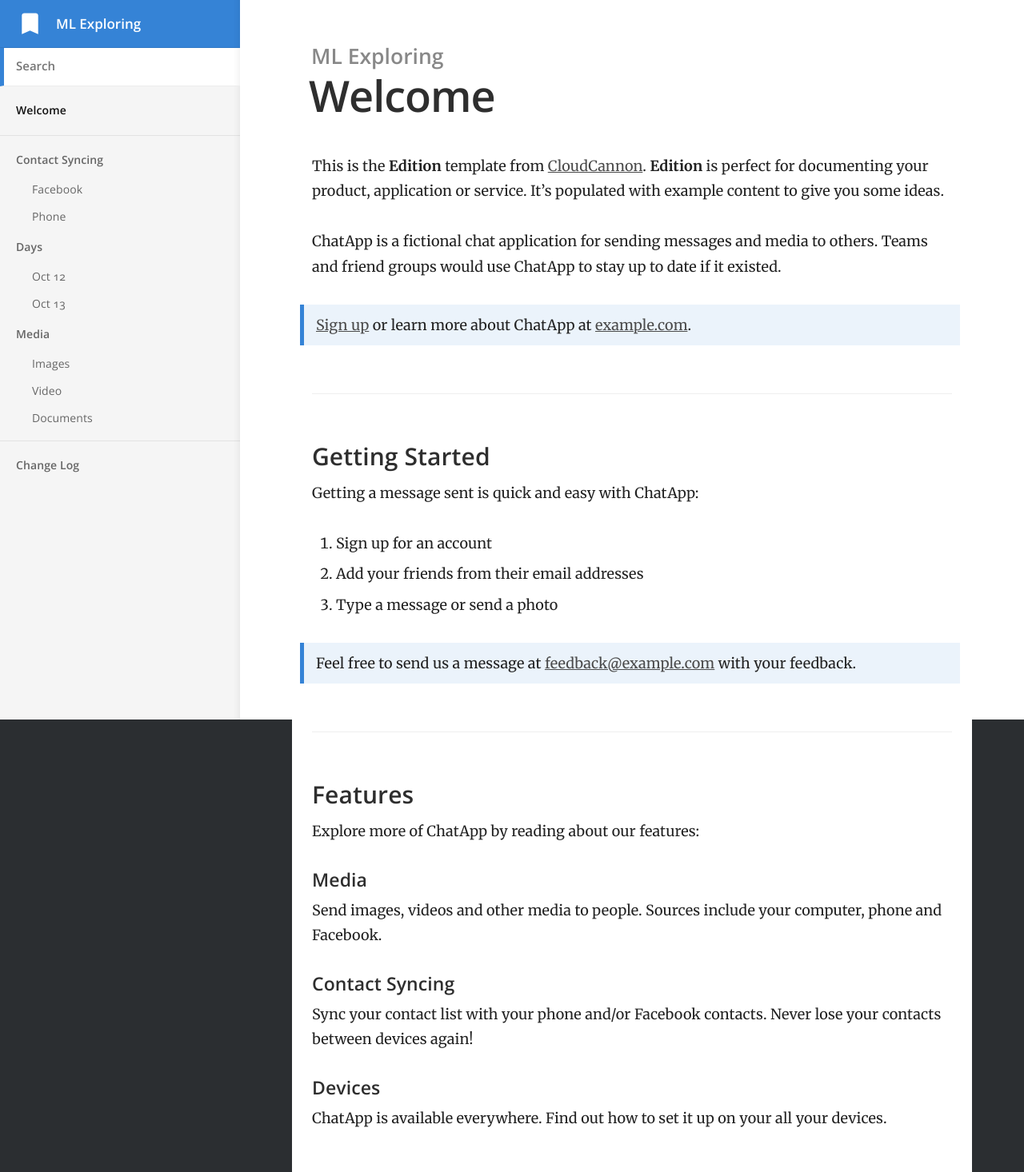
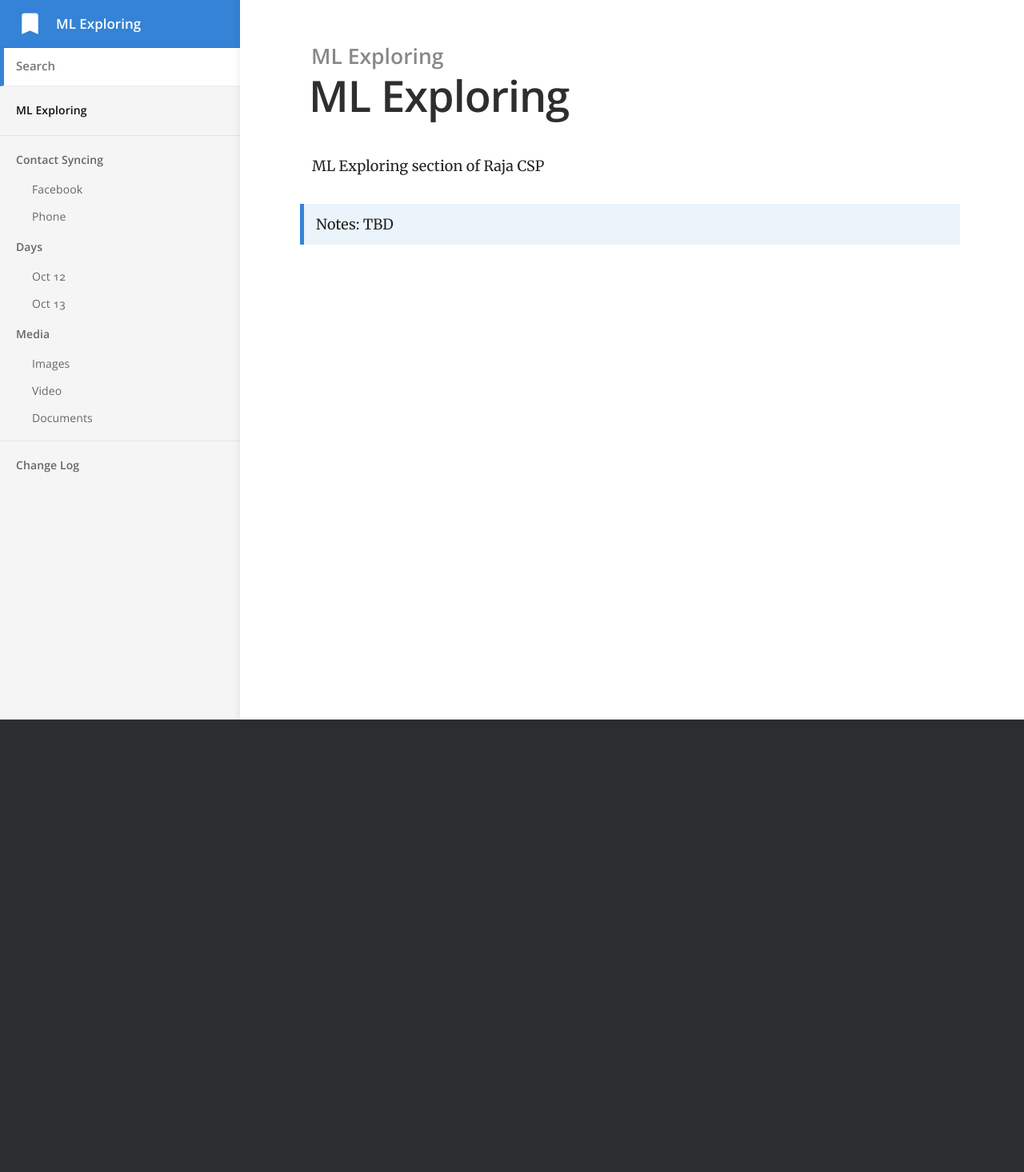
Before and after one commit to rajasgs/ml-exploring, a Jekyll site: the page built from index.md, in a window 1280 px wide. Shown: the whole page at 80% size. Built offline with Jekyll 4.4.1, drawn with Linux system fonts in a browser that asks for light colours; after the commit the page ends 900 px from its top, so only the background shows below that.

```diff
--- a/index.md
+++ b/index.md
@@ -1,38 +1,7 @@
 ---
-title: Welcome
+title: ML Exploring
 ---
 
-This is the **Edition** template from [CloudCannon](http://cloudcannon.com/).
-**Edition** is perfect for documenting your product, application or service.
-It's populated with example content to give you some ideas.
+ML Exploring section of Raja CSP
 
-ChatApp is a fictional chat application for sending messages and media to others.
-Teams and friend groups would use ChatApp to stay up to date if it existed.
-
-> [Sign up](http://example.com/signup) or learn more about ChatApp at [example.com](http://example.com/).
-
-### Getting Started
-
-Getting a message sent is quick and easy with ChatApp:
-
-1. Sign up for an account
-2. Add your friends from their email addresses
-3. Type a message or send a photo
-
-> Feel free to send us a message at [feedback@example.com](mailto:feedback@example.com) with your feedback.
-
-### Features
-
-Explore more of ChatApp by reading about our features:
-
-#### Media
-
-Send images, videos and other media to people. Sources include your computer, phone and Facebook.
-
-#### Contact Syncing
-
-Sync your contact list with your phone and/or Facebook contacts. Never lose your contacts between devices again!
-
-#### Devices
-
-ChatApp is available everywhere. Find out how to set it up on your all your devices.
+> Notes: TBD
```
